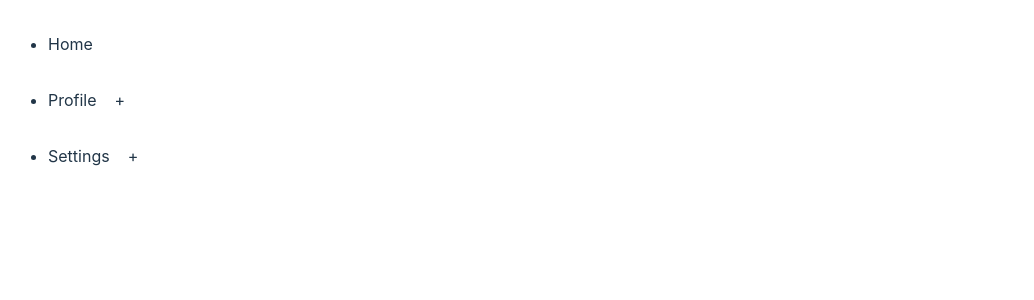
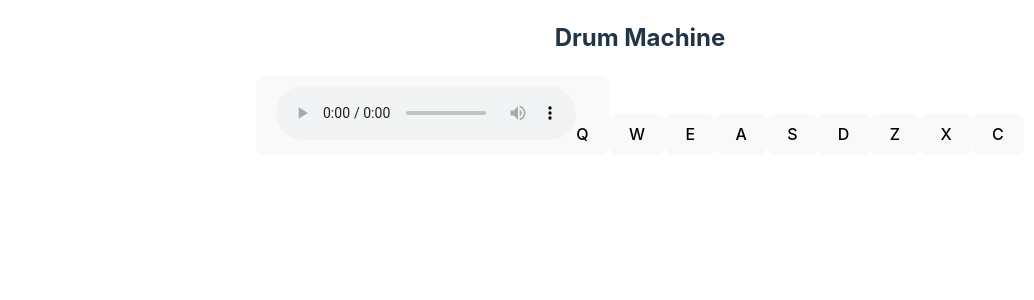
Before and after one commit to odnxmrx/react-projects-p, a React (Vite) app: page / in a window 1280 px wide. Shown: the top 300 px of the page, without its empty margins (0-1034 px from the left). Built offline with nearby package versions, Linux system fonts and the light colour scheme.

Commit message:
add drum machine project

```diff
--- a/index.html
+++ b/index.html
@@ -1,4 +1,4 @@
-<!doctype html>
+<!DOCTYPE html>
 <html lang="en">
   <head>
     <meta charset="UTF-8" />
@@ -8,5 +8,6 @@
   <body>
     <div id="root"></div>
     <script type="module" src="/src/main.jsx"></script>
+    <script src="https://cdn.freecodecamp.org/testable-projects-fcc/v1/bundle.js"></script>
   </body>
 </html>
--- a/src/App.jsx
+++ b/src/App.jsx
@@ -5,6 +5,7 @@ import StarRating from './components/03-StarRating/StarRating'
 import ImageSlider from './components/04-ImageSlider/ImageSlider'
 import LoadMoreBtn from './components/05-LoadMoreBtn/LoadMoreBtn'
 import TreeMenu from './components/06-TreeMenu/TreeMenu'
+import DrumMachine from './components/07-DrumMachine/DrumMachine'
 
 function App() {
 
@@ -28,7 +29,10 @@ function App() {
 
 
       {/* 06 - Menu List Navigation, recursive */}
-    <TreeMenu />
+      {/* <TreeMenu /> */}
+
+      {/* 07 - Drum Machine */}
+      <DrumMachine />
 
     </>
   )
--- /dev/null
+++ b/src/components/07-DrumMachine/DrumMachine.jsx
@@ -0,0 +1,48 @@
+const DrumMachine = () => {
+    return (<>
+        <article id="drum-machine">
+            <h1>Drum Machine</h1>
+            <button type="button" className="drum-pad" id="heater-1">
+                <audio controls src="https://cdn.freecodecamp.org/testable-projects-fcc/audio/Heater-1.mp3" className="clip" id="Q"></audio>
+                Q
+            </button>
+            <button type="button" className="drum-pad" id="heater-2">
+                <audio src="" className="clip" id="W"></audio>
+                W
+            </button>
+            <button type="button" className="drum-pad" id="heater-3">
+                <audio src="" className="clip" id="E"></audio>
+                E
+            </button>
+            <button type="button" className="drum-pad" id="heater-4">
+                <audio src="" className="clip" id="A"></audio>
+                A
+            </button>
+            <button type="button" className="drum-pad" id="clap">
+                <audio src="" className="clip" id="S"></audio>
+                S
+            </button>
+            <button type="button" className="drum-pad" id="open-hh">
+                <audio src="" className="clip" id="D"></audio>
+                D
+            </button>
+            <button type="button" className="drum-pad" id="kick-n-hat">
+                <audio src="" className="clip" id="Z"></audio>
+                Z
+            </button>
+            <button type="button" className="drum-pad" id="kick">
+                <audio src="" className="clip" id="X"></audio>
+                X
+            </button>
+            <button type="button" className="drum-pad" id="closed-hh">
+                <audio src="" className="clip" id="C"></audio>
+                C
+            </button>
+            <div id="display">
+            </div>
+
+        </article>
+    </>)
+}
+
+export default DrumMachine;
```
Lines whose indentation alone changed are shown as unchanged.
